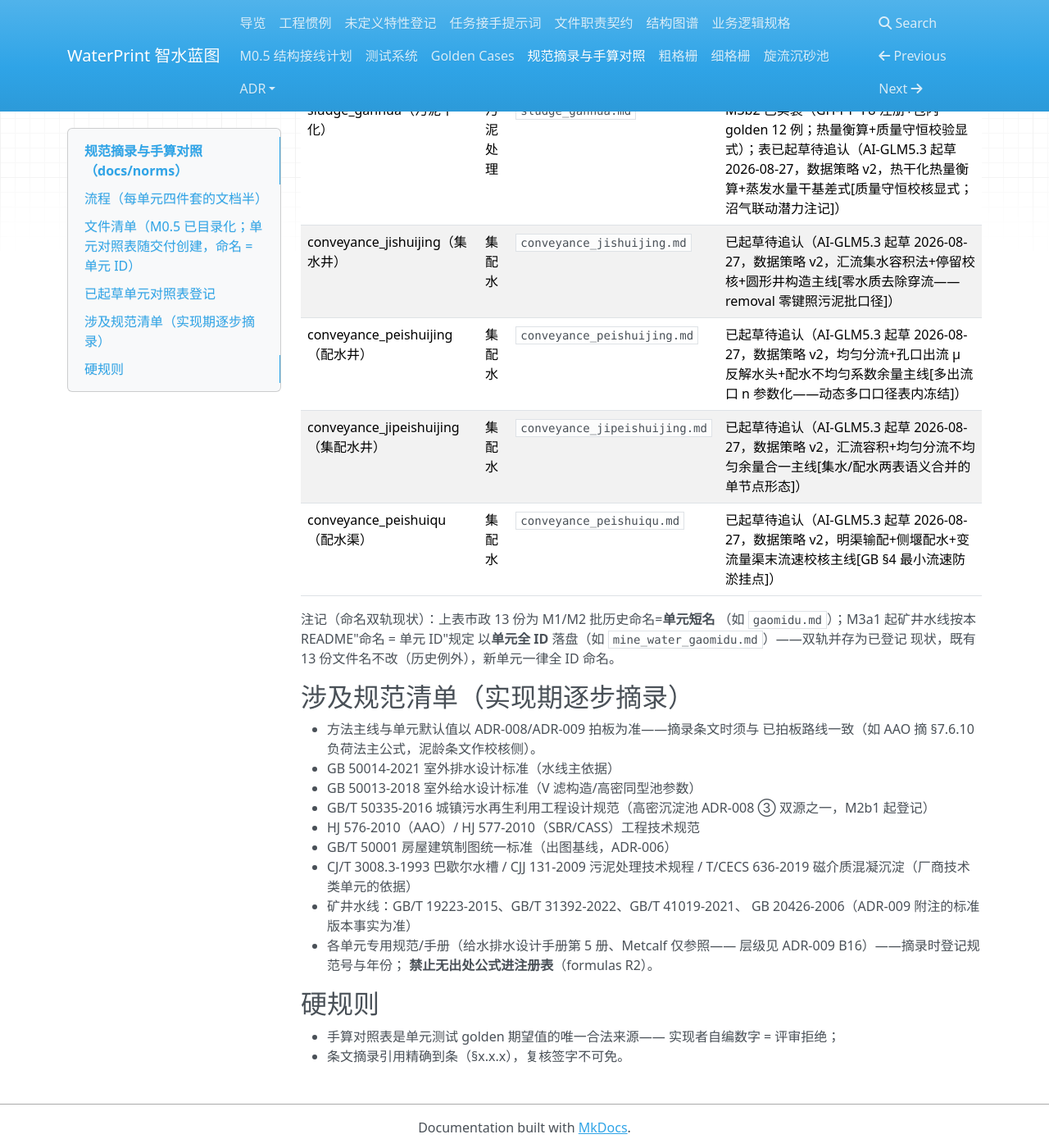
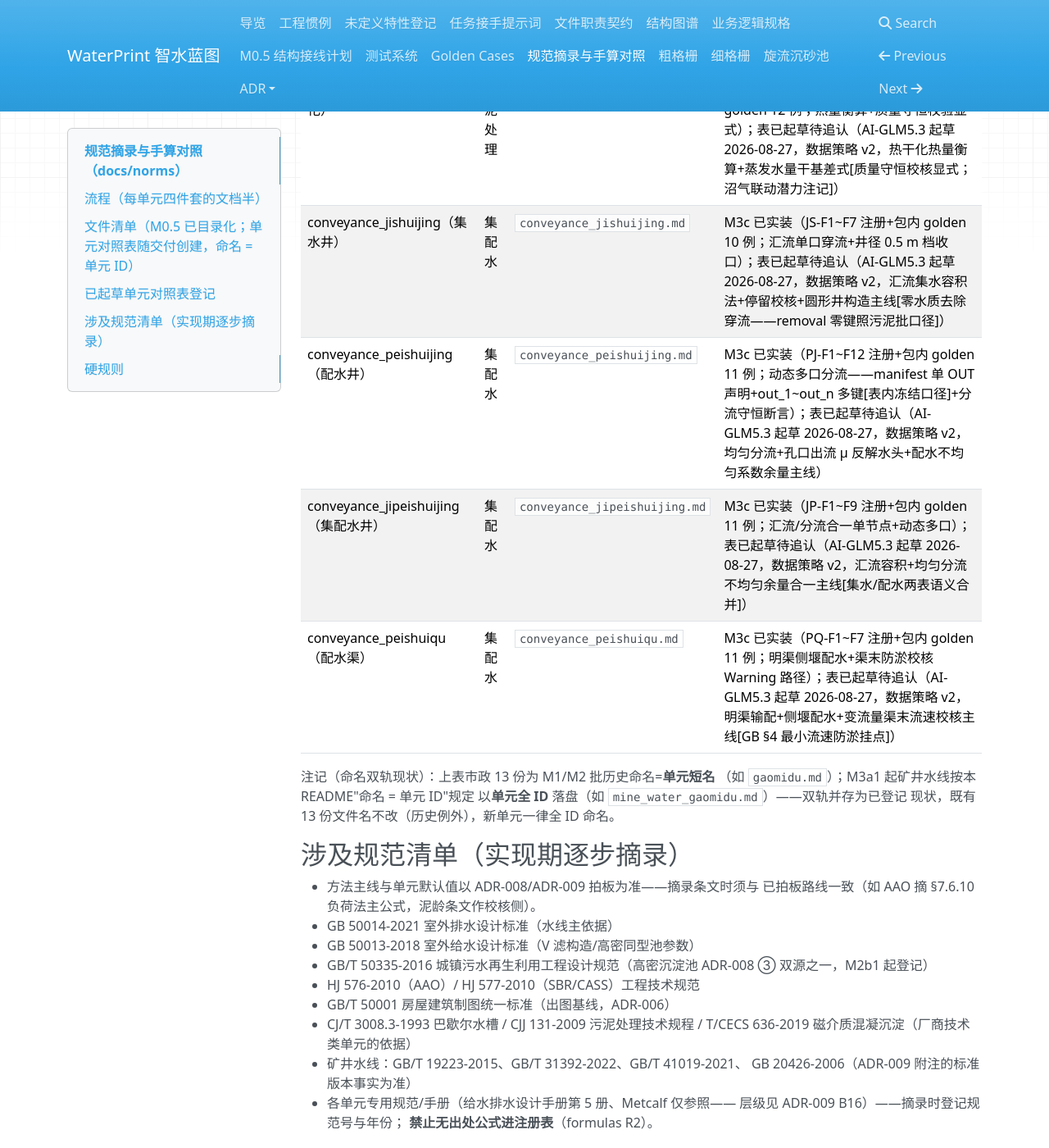
Before and after one commit to yyx20040712/waterprint, an MkDocs documentation site: the page built from docs/norms/README.md, in a window 1280 px wide and 1400 px high, scrolled down 4062 px. Shown: the whole window at 82% size. Built offline with MkDocs 1.6.1, drawn with Linux system fonts in a browser that asks for light colours; nearby versions of some CDN libraries.

Commit message:
登记回写+测试锁定⑥（M3c D4——四单元已实装状态+锁定恰 +8+三线齐备收口）：docs/file-contracts.md §3 四行 M3→M3c 已实装[JS-F1~F7/PJ-F1~F12/JP-F1~F9/PQ-F1~F7 公式注册+manifest/compute/包内 golden 测试 10/11/11/11 例]/M3 正式验收；docs/norms/README.md 四行状态列'已起草待追认'→'M3c 已实装（数值面待追认）'[实装要点注记——动态多口分流/汇流单口穿流/渠末防淤 Warning 路径]；test-lock.manifest.json 经 scripts/lock_tests.py 携全部既有单元包 tests 路径[矿井八包+污泥七包共 15 路径]+本批四包一次重锁 131→139 恰 +8[四包 test_compute.py+properties.py 各一]——锁定核对实录：added=8/removed=0/既有 131 条哈希零变动[批前快照逐键比对]；**32/32 单元包全部实装三线齐备**：discover_units 实测 32 单元[municipal 13+mine_water 8+sludge 7+conveyance 4]、file-contracts §3 32 行实装态；dimensions.py 零触碰[500/500 顶格在册——本批参数面全复用既有维度字段：t_well/h_well/n/v/v_channel/b_channel/b/g_gravity/dia_disc_step/length_disc_step]；总授权 2026-08-23 锁定动作记档（AGENTS §7'AI 不得运行'条款由总控在册授权豁免——M3a2/M3a3/M3b2 先例同流程）；终态：门禁 9 绿[check_readonly 139 文件三重校验]+core 全量 637 passed/27 skipped/0 FAIL[594 基线+43 本批新增]+mypy 274 零错+ruff 零告警+lint-imports 5 kept 0 broken

```diff
--- a/docs/norms/README.md
+++ b/docs/norms/README.md
@@ -53,10 +53,10 @@ norms/
 | sludge_xiaohua（污泥消化池） | 污泥处理 | `sludge_xiaohua.md` | M3b2 已实装（XH-F1~F11 注册+包内 golden 12 例；t_digest_temp 参数承载[UF-09 口径]）；表已起草待追认（AI-GLM5.3 起草 2026-08-27，数据策略 v2，中温消化 35℃主线[UF-09 温度参数承载注记]+消化减量 DS 守恒链+产气量衡算） |
 | sludge_tuoshui（污泥脱水间） | 污泥处理 | `sludge_tuoshui.md` | M3b2 已实装（TU-F1~F8 注册+包内 golden 12 例；带式/离心双机档 grid+滤液回流口声明先行）；表已起草待追认（AI-GLM5.3 起草 2026-08-27，数据策略 v2，带式/离心双机档[PAM 投加/泥饼 75~80%]+滤液回流口默认关注记[Q1 待裁]） |
 | sludge_ganhua（污泥干化） | 污泥处理 | `sludge_ganhua.md` | M3b2 已实装（GH-F1~F8 注册+包内 golden 12 例；热量衡算+质量守恒校验显式）；表已起草待追认（AI-GLM5.3 起草 2026-08-27，数据策略 v2，热干化热量衡算+蒸发水量干基差式[质量守恒校核显式；沼气联动潜力注记]） |
-| conveyance_jishuijing（集水井） | 集配水 | `conveyance_jishuijing.md` | 已起草待追认（AI-GLM5.3 起草 2026-08-27，数据策略 v2，汇流集水容积法+停留校核+圆形井构造主线[零水质去除穿流——removal 零键照污泥批口径]） |
-| conveyance_peishuijing（配水井） | 集配水 | `conveyance_peishuijing.md` | 已起草待追认（AI-GLM5.3 起草 2026-08-27，数据策略 v2，均匀分流+孔口出流 μ 反解水头+配水不均匀系数余量主线[多出流口 n 参数化——动态多口口径表内冻结]） |
-| conveyance_jipeishuijing（集配水井） | 集配水 | `conveyance_jipeishuijing.md` | 已起草待追认（AI-GLM5.3 起草 2026-08-27，数据策略 v2，汇流容积+均匀分流不均匀余量合一主线[集水/配水两表语义合并的单节点形态]） |
-| conveyance_peishuiqu（配水渠） | 集配水 | `conveyance_peishuiqu.md` | 已起草待追认（AI-GLM5.3 起草 2026-08-27，数据策略 v2，明渠输配+侧堰配水+变流量渠末流速校核主线[GB §4 最小流速防淤挂点]） |
+| conveyance_jishuijing（集水井） | 集配水 | `conveyance_jishuijing.md` | M3c 已实装（JS-F1~F7 注册+包内 golden 10 例；汇流单口穿流+井径 0.5 m 档收口）；表已起草待追认（AI-GLM5.3 起草 2026-08-27，数据策略 v2，汇流集水容积法+停留校核+圆形井构造主线[零水质去除穿流——removal 零键照污泥批口径]） |
+| conveyance_peishuijing（配水井） | 集配水 | `conveyance_peishuijing.md` | M3c 已实装（PJ-F1~F12 注册+包内 golden 11 例；动态多口分流——manifest 单 OUT 声明+out_1~out_n 多键[表内冻结口径]+分流守恒断言）；表已起草待追认（AI-GLM5.3 起草 2026-08-27，数据策略 v2，均匀分流+孔口出流 μ 反解水头+配水不均匀系数余量主线） |
+| conveyance_jipeishuijing（集配水井） | 集配水 | `conveyance_jipeishuijing.md` | M3c 已实装（JP-F1~F9 注册+包内 golden 11 例；汇流/分流合一单节点+动态多口）；表已起草待追认（AI-GLM5.3 起草 2026-08-27，数据策略 v2，汇流容积+均匀分流不均匀余量合一主线[集水/配水两表语义合并]） |
+| conveyance_peishuiqu（配水渠） | 集配水 | `conveyance_peishuiqu.md` | M3c 已实装（PQ-F1~F7 注册+包内 golden 11 例；明渠侧堰配水+渠末防淤校核 Warning 路径）；表已起草待追认（AI-GLM5.3 起草 2026-08-27，数据策略 v2，明渠输配+侧堰配水+变流量渠末流速校核主线[GB §4 最小流速防淤挂点]） |
 
 注记（命名双轨现状）：上表市政 13 份为 M1/M2 批历史命名=**单元短名**
 （如 `gaomidu.md`）；M3a1 起矿井水线按本 README"命名 = 单元 ID"规定
```
Also changed, not shown: docs/file-contracts.md (+4 -4 lines), test-lock.manifest.json (+8 -0 lines).
